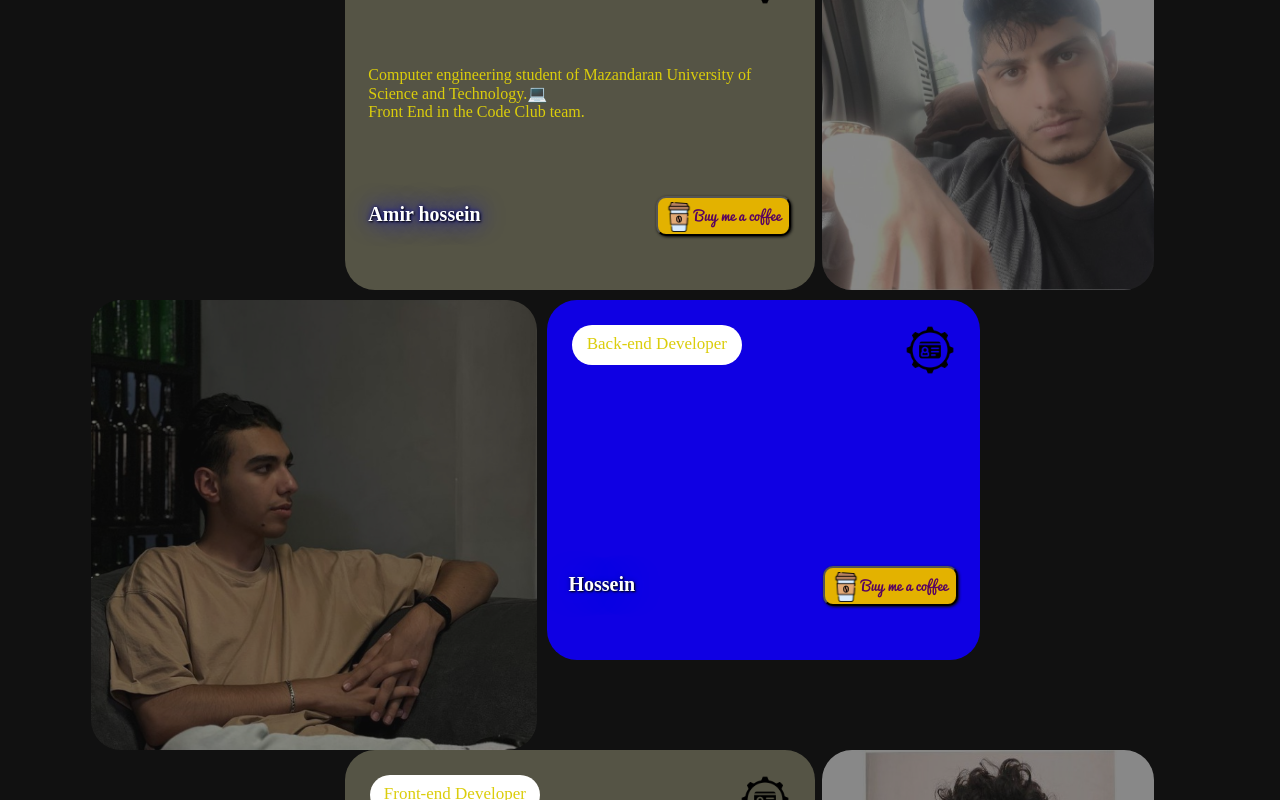
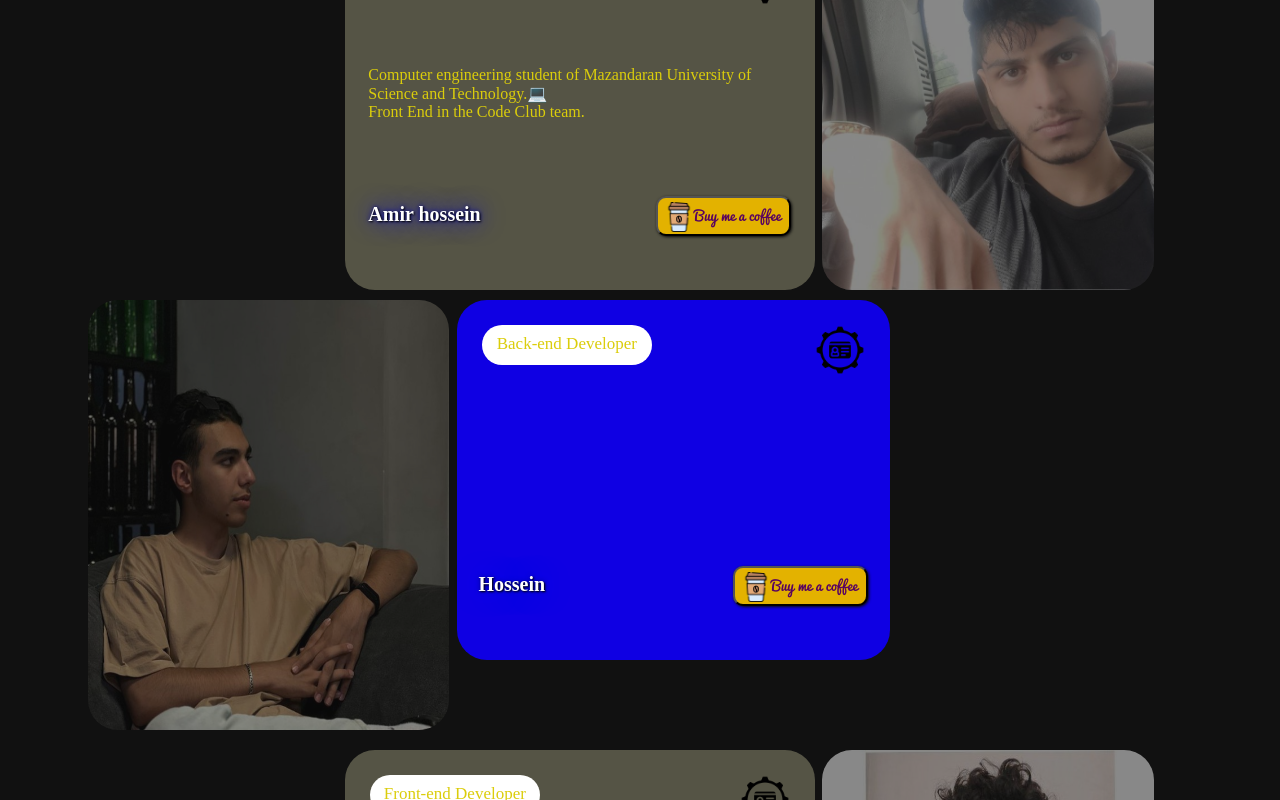
Before and after one commit to github-amirhossein/simple-dev-blog, a React (Vite) app: page / in a window 1280 px wide. Shown: the part 959-1759 px from the top of the page. Built offline with nearby package versions, Linux system fonts and the light colour scheme.

Commit message:
Update App.css

```diff
--- a/src/App.css
+++ b/src/App.css
@@ -326,8 +326,8 @@ a{
     opacity: 0.5;
 }
 .about-img-developer2{
-    width: 470px;
-    height: 450px;
+    width: 380px;
+    height: 430px;
     float: left;
 }
 .about-img-developer2 img{
```
